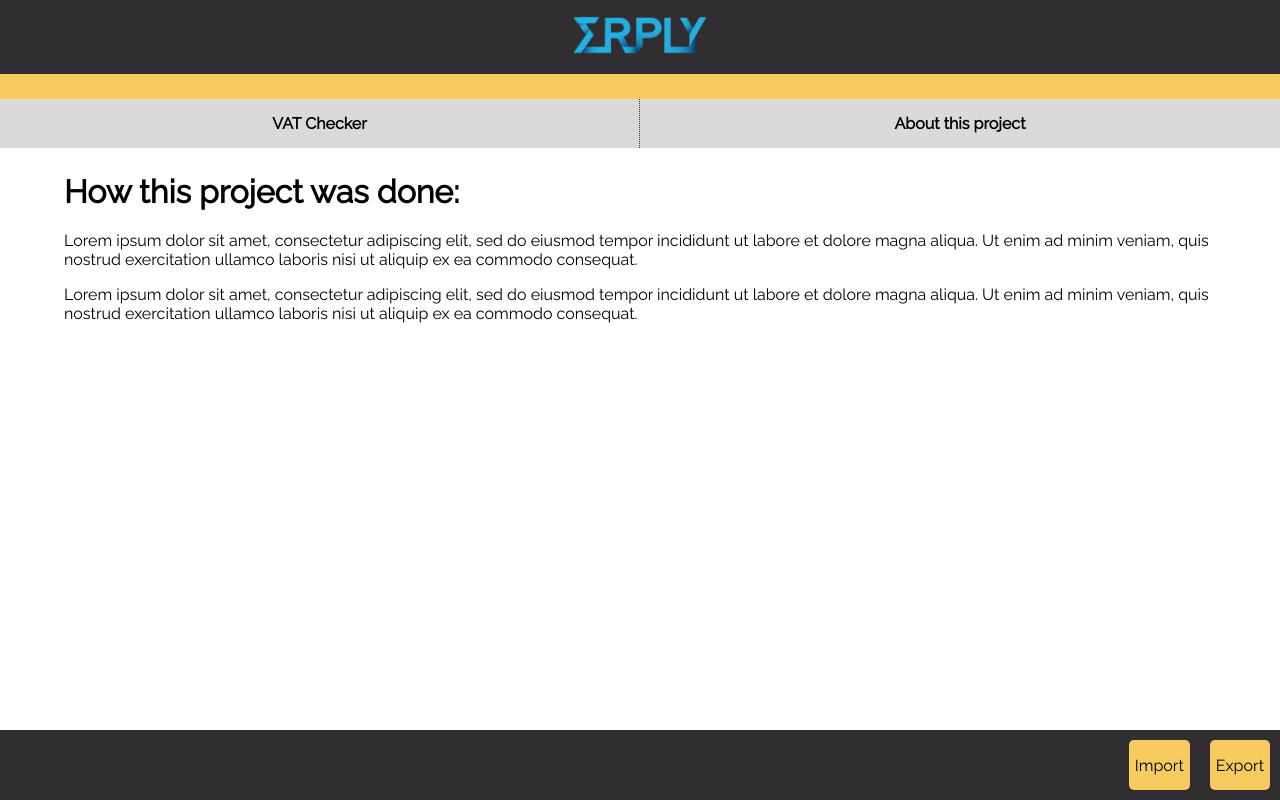
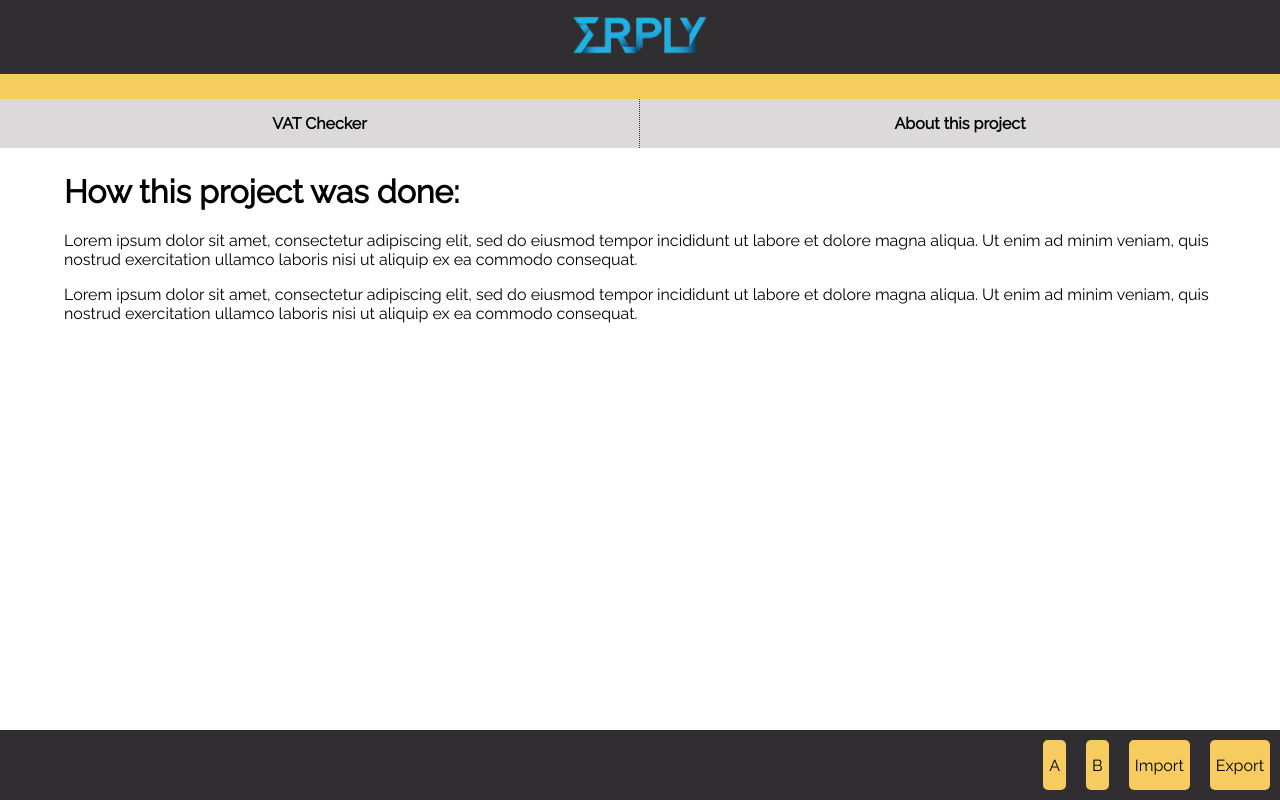
Before and after one commit to rrorrolfo/vat_checker, a React (Create React App) app: page /about in a window 1280 px wide. Built offline with nearby package versions, Linux system fonts and the light colour scheme.

Commit message:
Added extra buttons

```diff
--- a/src/components/Footer.js
+++ b/src/components/Footer.js
@@ -4,6 +4,8 @@ import Button from "../components/UIElements/Button";
 const Footer = () => {
     return(
         <footer>
+            <Button text="A" stylingClass="footer_button"/>
+            <Button text="B" stylingClass="footer_button"/>
             <Button text="Import" stylingClass="footer_button"/>
             <Button text="Export" stylingClass="footer_button"/>
         </footer>
```
